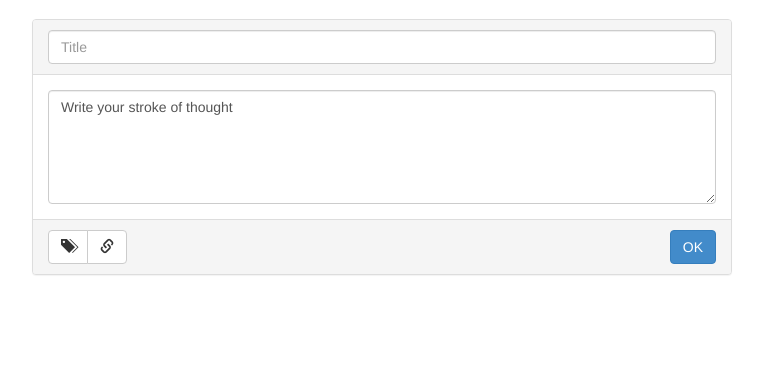
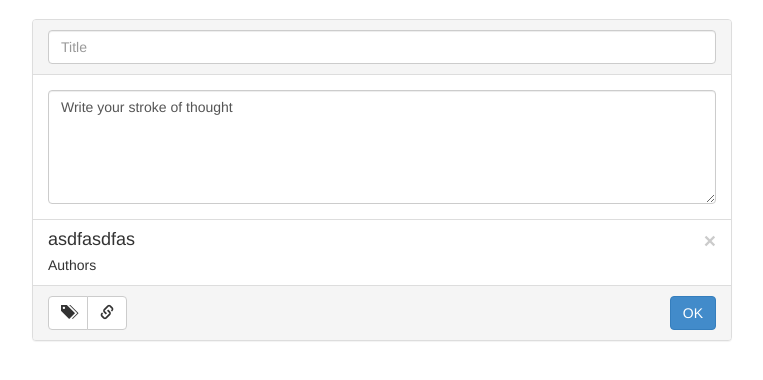
Before and after one commit to pierrelux/mathnotes, a Flask app: template mathnotes/templates/write.html in a window 1280 px wide. Shown: the part 51-431 px from the top of the page, without its empty margins (258-1021 px from the left). Run offline with Flask 2, Linux system fonts and the light colour scheme; the template is opened without the code that fills it, so the values that code supplies are empty; parts of the project's set-up code (start-up, migrations or seed data) failed here and were passed over; some libraries are stand-ins or nearby versions.

Commit message:
Add and remove references to editor

```diff
--- a/mathnotes/static/js/mathnotes.js
+++ b/mathnotes/static/js/mathnotes.js
@@ -7,47 +7,34 @@ $("#menu-toggle").click(function(e) {
     $("#sidebar-wrapper").toggleClass("active");
 });
 
-var Reference = $$({},
-  '<li><span data-bind="content"></span></li>',
-   {});
-
-var ReferenceList = $$({},
-      '<div><h4>References</h4>\
-         <ul></ul>\
-         <input id="reference-search" type="text" class="typeahead borderless form-control" data-bind="content" placeholder="Search by title or author">\
-       </div>',
-  {
-  'keyup #reference-search': function(e){
-     var code = e.keyCode || e.which;
-     if (code == 13){
-       var bibRef = $$(Reference, {content: this.model.get('content')});
-       this.append(bibRef, "ul");
+var Reference = $$({
+  model: {},
+  view: { format: '<li class="list-group-item">\
+                   <button type="button" class="close pull-right" aria-hidden="true">&times;</button>\
+                   <h4 class="list-group-item-heading"><span data-bind="title"/></h4>\
+                   <span data-bind="authors"/></li>'
+  },
+  controller: {
+   'click button': function(){
+      this.destroy();
     }
   }
 });
 
-var NoteEditor = $$({},
-       '<div class="panel panel-default">\
-       <div class="panel-heading"><input type="text" class="form-control" name="title" placeholder="Title"></div>\
-       <div class="panel-body"><textarea name="text" class="form-control" rows="5">Write your stroke of thought</textarea>\
-       <span id="references"/></div>\
-	   <div class="panel-footer"><div class="btn-toolbar" role="toolbar">\
-         <div class="btn-group">\
-           <button type="button" class="btn btn-default"> <span class="glyphicon glyphicon-tags"></span></button>\
-           <button type="button" id="referenceBtn" class="btn btn-default">\
-             <span class="glyphicon glyphicon-link"></span>\
-           </button>\
-         </div>\
-         <div class="btn-group pull-right">\
-           <button type="submit" class="btn btn-primary">OK</button>\
-         </div>\
-       </div>\
-      </div></div>',
-   {
-     'click #referenceBtn': function() {
-        var refList = $$(ReferenceList, {});
-        this.append(refList, $('#references'));
-        $('#reference-search').typeahead({
+var ReferenceList = $$({
+    model: {},
+    view: { format: '<ul class="list-group"></ul>' },
+    controller: {}
+});
+
+var NoteEditor = $$({
+  model: {},
+  view: { format: $('#noteEditor').html().trim() },
+  controller: {}
+});
+
+$$.document.append(NoteEditor, $('#noteEditor'))
+$('#referenceSearch').typeahead({
     name: 'accounts',
     prefetch: {
     url: '/references/hints/typeahead',
@@ -64,12 +51,12 @@ var NoteEditor = $$({},
     ].join(''),
     engine: Hogan
 });
-        $('#reference-search').on('typeahead:selected', function (object, datum) {
-           var bibRef = $$(Reference, {content: datum['value']});
-           refList.append(bibRef, "ul");
+$$.document.append(NoteEditor, $('#content'));
+$$.document.after(ReferenceList, $('#textEditor'));
+$('#referenceSearch').on('typeahead:selected', function (object, datum) {
+    var ref = $$(Reference, {title: datum['title'], authors: datum['authors']});
+    ReferenceList.append(ref);
+    $('#referenceSearch').val('');
 });
-      }
-   }
-);
-
-$$.document.append(NoteEditor, $('#noteEditor'))
+    var ref = $$(Reference, {title: 'asdfasdfas', authors: 'Authors'})
+    ReferenceList.append(ref);
--- a/mathnotes/templates/write.html
+++ b/mathnotes/templates/write.html
@@ -1,6 +1,36 @@
 {% extends "main.html" %}
 {% block body %}
-  <span id="noteEditor"></span>
+
+<script id="noteEditor" type="text/html">
+<form role="form">
+    <div class="panel panel-default">
+        <div class="panel-heading"><input type="text" class="form-control" name="title" placeholder="Title"></div>
+        <div class="panel-body" id="textEditor">
+            <textarea name="text" class="form-control" rows="5">Write your stroke of thought</textarea>
+        </div>
+	   <div class="panel-footer">
+            <div class="btn-toolbar" role="toolbar">
+                <div class="btn-group">
+                  <button type="button" class="btn btn-default" data-toggle="collapse" data-target="#tagEditor"><span class="glyphicon glyphicon-tags"></span></button>
+                  <button type="button" class="btn btn-default" data-toggle="collapse" data-target="#referenceEditor"><span class="glyphicon glyphicon-link"></span></button>
+                </div>
+                <div class="btn-group pull-right">
+                  <button type="submit" class="btn btn-primary">OK</button>
+                </div>
+            </div>
+           <div class="form-group collapse" id="tagEditor">
+                <label for="exampleInputEmail1">Tags</label>
+                <input id="tagEditor" type="text" class="borderless form-control" placeholder="Search by title or author">
+           </div>
+           <div class="form-group collapse" id="referenceEditor">
+                <label for="exampleInputEmail1">References</label>
+                <input id="referenceSearch" type="text" class="typeahead borderless form-control" data-bind="content" placeholder="Search by title or author">
+           </div>
+       </div>
+    </div>
+</form>
+</script>
+
   {% for entry in entries %}
    <div class="panel panel-default">
      <div class="panel-heading">
```
Lines whose indentation alone changed are shown as unchanged.
